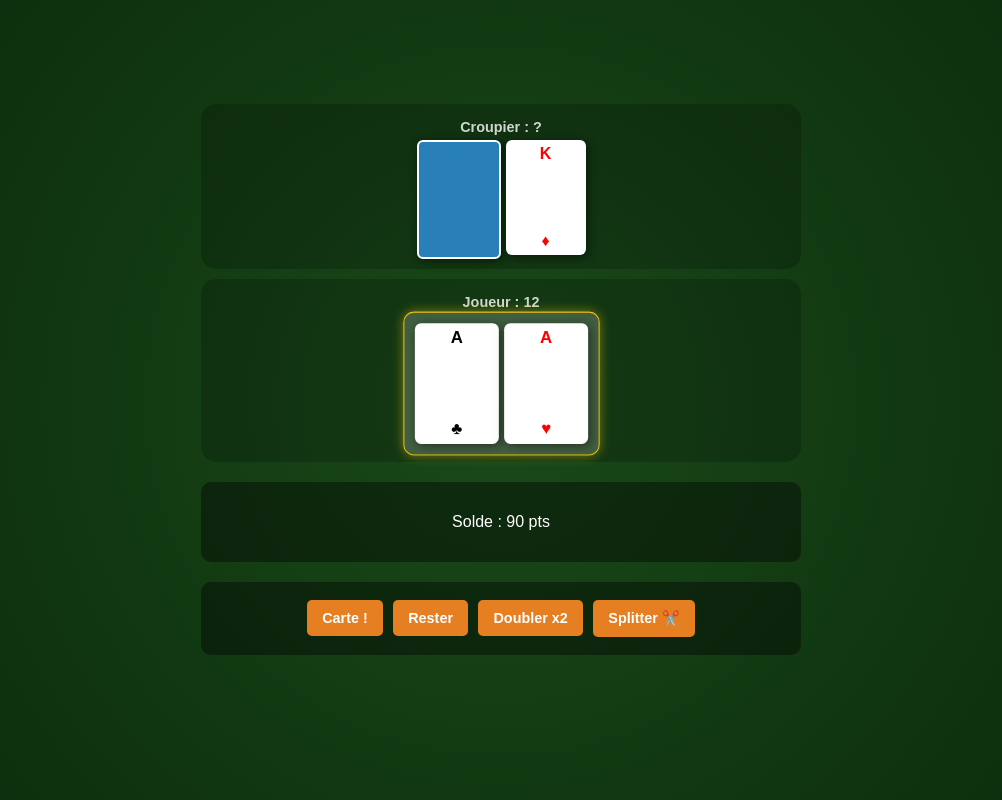
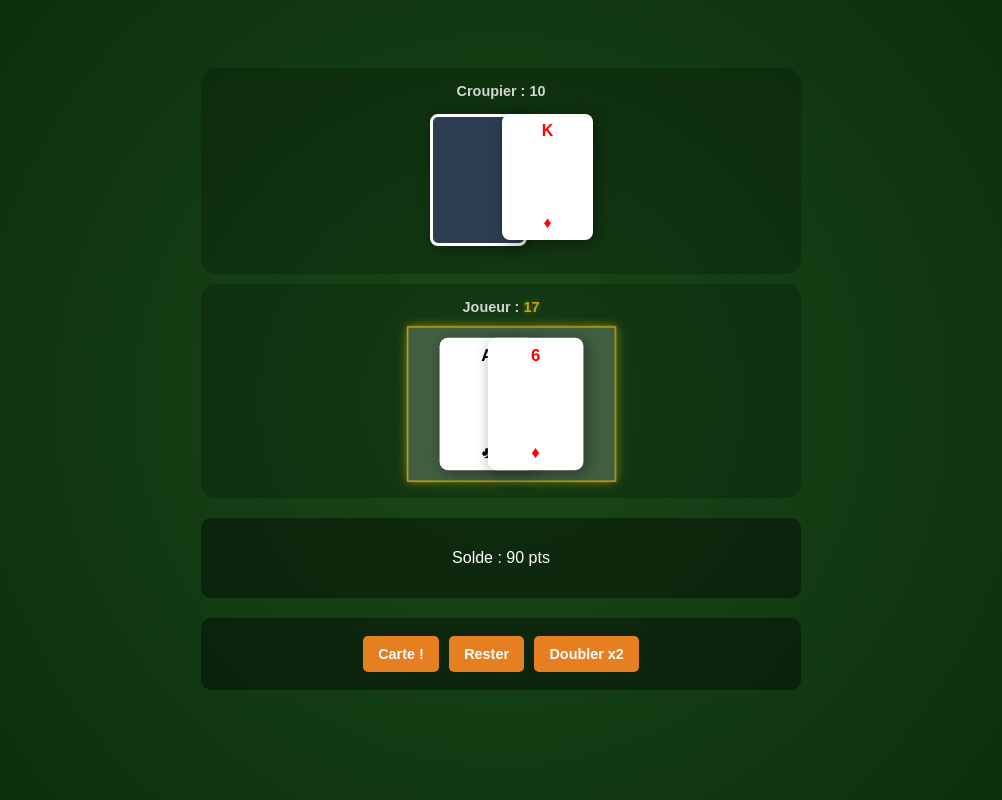
Before and after one commit to lucasvncent-maker/bj, a plain HTML site: page index.html in a window 1280 px wide. Both pictures are taken after a click on the button "Distribuer !". Shown: the whole page, without its empty margins (139-1141 px from the left). Drawn offline with Linux system fonts and the light colour scheme.

Commit message:
Stable with sounds and functionnalities

```diff
--- a/script.js
+++ b/script.js
@@ -1,18 +1,27 @@
 let balance = 100;
 let deck = [];
 let dealerHand = [];
-let playerHands = []; // Tableau d'objets : [{cards: [], bet: 0, active: true, finished: false}]
+let playerHands = [];
 let currentHandIndex = 0;
 let gameOver = false;
 
 const suits = ["♠", "♣", "♥", "♦"];
 const values = ["A", "2", "3", "4", "5", "6", "7", "8", "9", "10", "J", "Q", "K"];
 
+// Sons avec gestion d'erreur (si le navigateur bloque l'audio)
+const chipSound = new Audio('assets\\sounds\\chips.mp3');
+const flipSound= new Audio('assets\\sounds\\flipcard.mp3');
+const sadSound= new Audio('assets\\sounds\\sad.mp3');
+const winSound= new Audio('assets\\sounds\\win.mp3');
+
+function playSound(sound) {
+    sound.currentTime = 0;
+    sound.play().catch(() => {}); // Évite de bloquer le code si l'audio échoue
+}
+
 function getRankValue(card) {
-    if (["10", "J", "Q", "K"].includes(card.value)) {
-        return "10-value"; // On leur donne un nom commun
-    }
-    return card.value; // "A", "2", "3", etc.
+    if (["10", "J", "Q", "K"].includes(card.value)) return "10-value";
+    return card.value;
 }
 
 function createDeck() {
@@ -28,6 +37,7 @@ function createDeck() {
 function getScore(hand) {
     let score = 0;
     let aces = 0;
+    if (!hand) return 0;
     for (let card of hand) {
         if (card.value === "A") { aces += 1; score += 11; }
         else if (["J", "Q", "K"].includes(card.value)) { score += 10; }
@@ -37,7 +47,14 @@ function getScore(hand) {
     return score;
 }
 
-function placeBet() {
+function getVisibleDealerScore() {
+    if (gameOver) return getScore(dealerHand);
+    if (dealerHand.length < 2) return 0;
+    return getScore(dealerHand.slice(1)); // Score de la carte face visible
+}
+
+// --- INITIALISATION ---
+async function placeBet() {
     const betInput = document.getElementById('bet-input');
     const betValue = parseInt(betInput.value);
 
@@ -46,214 +63,204 @@ function placeBet() {
         return;
     }
 
+    playSound(chipSound);
     balance -= betValue;
+
+    // Reset data
     playerHands = [{ cards: [], bet: betValue, finished: false }];
+    dealerHand = [];
     currentHandIndex = 0;
-    dealerHand = [];
+    gameOver = false;
 
+    // Reset UI avant de commencer
+    document.getElementById('player-cards').innerHTML = "";
+    document.getElementById('dealer-cards').innerHTML = "";
+    document.getElementById('message').innerText = "";
     document.getElementById('bet-input-container').classList.add('hidden');
-    document.getElementById('controls').classList.remove('hidden');
 
-    startNewGame();
+    createDeck();
+
+    // Distribution initiale : Joueur -> Dealer -> Joueur -> Dealer
+    await addCardToPlayer(0);
+    await addCardToDealer();
+    await addCardToPlayer(0);
+    await addCardToDealer();
 }
 
-function startNewGame() {
-    createDeck();
-    gameOver = false;
+async function addCardToPlayer(handIdx) {
+    if (!playerHands[handIdx]) return;
+    playerHands[handIdx].cards.push(deck.pop());
+    playSound(flipSound);
+    updateUI();
+    await new Promise(r => setTimeout(r, 400));
+}
 
-    // Distribution initiale
-    playerHands[0].cards.push(deck.pop(), deck.pop());
-    dealerHand.push(deck.pop(), deck.pop());
+async function addCardToDealer() {
+    dealerHand.push(deck.pop());
+    playSound(flipSound);
+    updateUI();
+    await new Promise(r => setTimeout(r, 400));
+}
 
-    updateUI();
-
-    const h = playerHands[0];
-    const val1 = getRankValue(h.cards[0]);
-    const val2 = getRankValue(h.cards[1]);
-
-    // On compare les "RankValues" au lieu des valeurs brutes
-    if (val1 === val2 && balance >= h.bet) {
-        document.getElementById('split-btn').classList.remove('hidden');
-    } else {
-        document.getElementById('split-btn').classList.add('hidden');
+// --- ACTIONS ---
+async function hitPlayer() {
+    await addCardToPlayer(currentHandIndex);
+    if (getScore(playerHands[currentHandIndex].cards) >= 21) {
+        nextHand();
     }
 }
 
-function hitPlayer() {
-    let hand = playerHands[currentHandIndex];
-    hand.cards.push(deck.pop());
-
-    // Désactiver "Doubler" et "Split" après le premier tirage
-    document.getElementById('double-btn').classList.add('hidden');
-    document.getElementById('split-btn').classList.add('hidden');
-
-    if (getScore(hand.cards) > 21) {
-        nextHand();
-    }
-    updateUI();
-}
-
-function doubleDown() {
+async function doubleDown() {
     let hand = playerHands[currentHandIndex];
     if (balance >= hand.bet) {
         balance -= hand.bet;
         hand.bet *= 2;
-        hand.cards.push(deck.pop());
+        await addCardToPlayer(currentHandIndex);
         hand.finished = true;
-        updateUI();
         nextHand();
-    } else {
-        alert("Pas assez de points pour doubler !");
     }
 }
 
-function splitHand() {
+async function splitHand() {
     let hand = playerHands[currentHandIndex];
-    // Créer une deuxième main
     balance -= hand.bet;
+
     let newHand = {
         cards: [hand.cards.pop()],
         bet: hand.bet,
         finished: false
     };
-    hand.cards.push(deck.pop()); // Compléter la main 1
-    newHand.cards.push(deck.pop()); // Compléter la main 2
 
-    playerHands.push(newHand);
-    document.getElementById('split-btn').classList.add('hidden');
+    playerHands.splice(currentHandIndex + 1, 0, newHand);
+
+    playSound(chipSound);
+    // On vide le conteneur visuel car la structure des mains a changé
+    document.getElementById('player-cards').innerHTML = "";
     updateUI();
+
+    await addCardToPlayer(currentHandIndex);
+    await addCardToPlayer(currentHandIndex + 1);
 }
 
 function nextHand() {
     playerHands[currentHandIndex].finished = true;
-
-    // Si il reste une main à jouer
     if (currentHandIndex < playerHands.length - 1) {
         currentHandIndex++;
-
-        // --- CRUCIAL : On met à jour l'interface ici ---
         updateUI();
-
-        // Optionnel : Si la nouvelle main est déjà un Blackjack (21),
-        // on passe automatiquement à la suivante ou au croupier
-        if (getScore(playerHands[currentHandIndex].cards) === 21) {
-            nextHand();
-        }
     } else {
-        // Plus de mains à jouer, c'est au tour du croupier
         stand();
     }
 }
 
-function stand() {
+async function stand() {
     if (gameOver) return;
-
-    // Le croupier ne joue que si au moins une main n'est pas bust
     let allBust = playerHands.every(h => getScore(h.cards) > 21);
-
     if (!allBust) {
         while (getScore(dealerHand) < 17) {
-            dealerHand.push(deck.pop());
+            await addCardToDealer();
         }
     }
-
     resolveGame();
 }
 
 function resolveGame() {
     gameOver = true;
+    updateUI(); // Pour révéler la carte cachée
+
     let finalMsg = "";
     const dScore = getScore(dealerHand);
 
     playerHands.forEach((hand, i) => {
         const pScore = getScore(hand.cards);
-        let msg = `Main ${i+1}: `;
-
-        if (pScore > 21) {
-            msg += "Bust ! ❌";
-        } else if (dScore > 21 || pScore > dScore) {
-            let mult = (pScore === 21 && hand.cards.length === 2) ? 2.5 : 2;
-            balance += Math.floor(hand.bet * mult);
-            msg += "Gagné ! 🏆";
+        let msg = playerHands.length > 1 ? `M${i+1}: ` : "";
+        if (pScore > 21) msg += "Bust! ❌";
+        else if (dScore > 21 || pScore > dScore) {
+            balance += (pScore === 21 && hand.cards.length === 2) ? Math.floor(hand.bet * 2.5) : hand.bet * 2;
+            msg += "Gagné! 🏆";
+            playSound(winSound);
         } else if (pScore < dScore) {
             msg += "Perdu. 🎰";
-        } else {
-            balance += hand.bet;
-            msg += "Égalité. 🤝";
+            playSound(sadSound);
         }
-        finalMsg += msg + " | ";
+        else { balance += hand.bet; msg += "Nul. 🤝"; }
+        finalMsg += msg + " ";
     });
 
     document.getElementById('message').innerText = finalMsg;
-    document.getElementById('controls').classList.add('hidden');
     document.getElementById('reset-btn').classList.remove('hidden');
-    updateUI();
+}
+
+// --- AFFICHAGE (Le moteur du jeu) ---
+function createCardElement(card, isHidden, index) {
+    const div = document.createElement('div');
+    div.className = 'card new-card';
+    div.style.zIndex = index;
+    if (isHidden) {
+        div.classList.add('card-back');
+    } else {
+        div.innerHTML = `<div>${card.value}</div><div>${card.suit}</div>`;
+        if (card.suit === "♥" || card.suit === "♦") div.style.color = "red";
+    }
+    return div;
 }
 
 function updateUI() {
-    // --- 1. CROUPIER ---
+    // 1. Dealer
     const dealerArea = document.getElementById('dealer-cards');
-    dealerArea.innerHTML = `<div class="cards-display" id="dealer-cards-row"></div>`;
-    const dealerRow = document.getElementById('dealer-cards-row');
+    const dealerCardsDom = dealerArea.querySelectorAll('.card');
+    dealerHand.forEach((card, i) => {
+        if (!dealerCardsDom[i]) {
+            dealerArea.appendChild(createCardElement(card, (!gameOver && i === 0), i));
+        } else if (gameOver && i === 0 && dealerCardsDom[i].classList.contains('card-back')) {
+            dealerCardsDom[i].classList.remove('card-back');
+            dealerCardsDom[i].innerHTML = `<div>${card.value}</div><div>${card.suit}</div>`;
+            if (card.suit === "♥" || card.suit === "♦") dealerCardsDom[i].style.color = "red";
+        }
+    });
+    document.getElementById('dealer-score').innerText = getVisibleDealerScore();
 
-    dealerHand.forEach((card, i) => {
-        const div = document.createElement('div');
-        div.className = 'card';
-        if (!gameOver && i === 0) {
-            div.classList.add('card-back');
-            div.innerHTML = "?";
-        } else {
-            div.innerHTML = `<div>${card.value}</div><div>${card.suit}</div>`;
-            if (card.suit === "♥" || card.suit === "♦") div.style.color = "red";
+    // 2. Joueur
+    const playerArea = document.getElementById('player-cards');
+    playerHands.forEach((hand, hIdx) => {
+        let handDiv = document.getElementById(`hand-${hIdx}`);
+        if (!handDiv) {
+            handDiv = document.createElement('div');
+            handDiv.id = `hand-${hIdx}`;
+            handDiv.className = "hand-container";
+            playerArea.appendChild(handDiv);
         }
-        dealerRow.appendChild(div);
+        handDiv.className = "hand-container" + (hIdx === currentHandIndex && !gameOver ? " active-hand" : "");
+
+        const cardsDom = handDiv.querySelectorAll('.card');
+        hand.cards.forEach((card, cIdx) => {
+            if (!cardsDom[cIdx]) {
+                handDiv.appendChild(createCardElement(card, false, cIdx));
+            }
+        });
     });
 
-    // Score du croupier en haut
-    document.getElementById('dealer-score').innerText = (gameOver || dealerHand.length === 0) ? getScore(dealerHand) : "?";
-
-    // --- 2. JOUEUR ---
-    const playerArea = document.getElementById('player-cards');
-    playerArea.innerHTML = ""; // On vide pour reconstruire
-
-    playerHands.forEach((hand, index) => {
-        const handDiv = document.createElement('div');
-        handDiv.className = "hand-container";
-
-        // SI C'EST LA MAIN ACTUELLE : On ajoute la classe "active-hand"
-        if (index === currentHandIndex && !gameOver) {
-            handDiv.classList.add('active-hand');
-        }
-
-        const cardsRow = document.createElement('div');
-        cardsRow.className = "cards-display";
-
-        hand.cards.forEach(card => {
-            const cardDiv = document.createElement('div');
-            cardDiv.className = 'card';
-            cardDiv.innerHTML = `<div>${card.value}</div><div>${card.suit}</div>`;
-            if (card.suit === "♥" || card.suit === "♦") cardDiv.style.color = "red";
-            cardsRow.appendChild(cardDiv);
-        });
-
-        handDiv.appendChild(cardsRow);
-        playerArea.appendChild(handDiv);
-    });
-
-    // --- 3. MISE À JOUR DU SCORE EN HAUT ---
-    // On affiche le score de la main que le joueur est en train de jouer
-    if (playerHands.length > 0) {
-        const currentScore = getScore(playerHands[currentHandIndex].cards);
-        document.getElementById('player-score').innerText = currentScore;
-    } else {
-        document.getElementById('player-score').innerText = "0";
+    if (playerHands[currentHandIndex]) {
+        document.getElementById('player-score').innerText = getScore(playerHands[currentHandIndex].cards);
     }
-
-    // Solde
     document.getElementById('balance-display').innerText = balance;
+    updateControls();
 }
 
-// Events
+function updateControls() {
+    const controls = document.getElementById('controls');
+    if (gameOver || playerHands.length === 0) {
+        controls.classList.add('hidden');
+        return;
+    }
+    controls.classList.remove('hidden');
+    const hand = playerHands[currentHandIndex];
+
+    document.getElementById('double-btn').classList.toggle('hidden', !(hand.cards.length === 2 && balance >= hand.bet));
+    const canSplit = hand.cards.length === 2 && getRankValue(hand.cards[0]) === getRankValue(hand.cards[1]) && balance >= hand.bet;
+    document.getElementById('split-btn').classList.toggle('hidden', !canSplit);
+}
+
+// --- BOUTONS ---
 document.getElementById('deal-btn').onclick = placeBet;
 document.getElementById('hit-btn').onclick = hitPlayer;
 document.getElementById('stand-btn').onclick = nextHand;
@@ -261,19 +268,11 @@ document.getElementById('double-btn').onclick = doubleDown;
 document.getElementById('split-btn').onclick = splitHand;
 document.getElementById('reset-btn').onclick = () => {
     if (balance < 5) balance = 100;
-
-    // Reset complet de l'interface pour la nouvelle mise
+    document.getElementById('bet-input-container').classList.remove('hidden');
+    document.getElementById('reset-btn').classList.add('hidden');
+    document.getElementById('player-cards').innerHTML = "";
+    document.getElementById('dealer-cards').innerHTML = "";
     playerHands = [];
     dealerHand = [];
-    document.getElementById('player-score').innerText = "0";
-    document.getElementById('dealer-score').innerText = "0";
-    document.getElementById('message').innerText = "";
-    document.getElementById('player-cards').innerHTML = "";
-    document.getElementById('dealer-cards').innerHTML = "";
-
-    document.getElementById('bet-input-container').classList.remove('hidden');
-    document.getElementById('reset-btn').classList.add('hidden');
-    document.getElementById('double-btn').classList.remove('hidden');
-
     updateUI();
 };
--- a/style.css
+++ b/style.css
@@ -34,22 +34,26 @@ h1 { font-size: 1.2rem; margin: 5px 0; color: #f1c40f; }
 h2 { font-size: 0.9rem; margin: 5px; opacity: 0.8; }
 
 /* Conteneur des mains (pour le split) */
-#player-cards {
+#player-cards, #dealer-cards {
     display: flex;
     justify-content: center;
+    align-items: flex-start;
     gap: 20px;
-    flex-wrap: wrap;
+    flex-wrap: nowrap; /* Empêche de passer à la ligne */
+    min-height: 140px;
+    width: 100%;
 }
 
 /* Style de base d'une main */
-.hand-container {
-    display: flex;
-    flex-direction: column;
+.hand-container, .cards-display {
+    display: flex !important;
+    flex-direction: row !important; /* Force l'alignement horizontal */
+    justify-content: center;
     align-items: center;
-    padding: 10px;
-    border-radius: 10px;
-    transition: all 0.3s ease; /* Animation fluide quand on change de main */
-    background: rgba(255, 255, 255, 0.05); /* Fond très léger par défaut */
+    padding: 10px 30px;
+    position: relative;
+    /* On s'assure qu'une main ne prend pas toute la largeur pour le split */
+    min-width: 100px;
 }
 
 .active-hand {
@@ -60,33 +64,75 @@ h2 { font-size: 0.9rem; margin: 5px; opacity: 0.8; }
 }
 
 /* Style des CARTES (Redimensionnées) */
-.cards-display {
+.cards-row {
     display: flex;
-    justify-content: center;
-    gap: 5px;
-    min-height: 100px;
+    justify-content: center; /* Centre les cartes horizontalement */
+    align-items: center;
+    min-height: 120px;
+    padding: 10px;
+    width: 100%;
 }
 
+
+/* On retire l'animation par défaut de .card */
 .card {
-    width: 70px; /* Plus petit pour que ça tienne */
-    height: 105px;
+    width: 75px;
+    height: 110px;
     background: white;
     color: black;
-    border-radius: 6px;
+    border-radius: 8px;
     display: flex;
     flex-direction: column;
     justify-content: space-between;
-    padding: 5px;
+    padding: 8px;
     font-weight: bold;
-    font-size: 1rem;
-    box-shadow: 2px 2px 10px rgba(0,0,0,0.5);
-    animation: slideIn 0.3s ease-out;
+    box-shadow: 3px 3px 15px rgba(0,0,0,0.4);
+
+    /* SUPERPOSITION FORCÉE */
+    margin-left: -45px;
+    flex-shrink: 0; /* Empêche la carte de s'écraser */
+
+    position: relative;
+    transition: transform 0.3s ease, margin 0.3s ease;
 }
 
+/* On crée une classe spécifique pour l'animation d'entrée */
+.card.new-card {
+    animation: dealCard 0.4s cubic-bezier(0.175, 0.885, 0.32, 1.275) forwards;
+}
+
+@keyframes dealCard {
+    0% { transform: translateY(-100px) rotate(20deg); opacity: 0; }
+    100% { transform: translateY(0) rotate(0deg); opacity: 1; }
+}
+
+/* On annule la marge négative pour la première carte pour que le groupe soit centré */
+.card:first-child {
+    margin-left: 0 !important;
+}
+
+/* Effet au survol : la carte se soulève pour mieux la voir */
+.card:hover {
+    transform: translateY(-15px) rotate(-2deg);
+    z-index: 100; /* Passe au dessus des autres */
+    cursor: pointer;
+}
+
+/* Dos de carte plus élégant */
 .card-back {
-    background: #2980b9 !important;
-    color: #2980b9 !important;
-    border: 2px solid white;
+    background: #2c3e50 !important;
+    background-image:
+        radial-gradient(circle, transparent 20%, #2c3e50 20%, #2c3e50 80%, transparent 80%, transparent),
+        radial-gradient(circle, transparent 20%, #2c3e50 20%, #2c3e50 80%, transparent 80%, transparent) !important;
+    background-size: 10px 10px !important;
+    background-position: 0 0, 5px 5px !important;
+    border: 3px solid white;
+}
+
+/* Lueur sur le score du joueur actif */
+#player-score {
+    color: #f1c40f;
+    text-shadow: 0 0 5px rgba(241, 196, 15, 0.5);
 }
 
 /* Contrôles */
```
Also changed, not shown: sound.js (added), 4 other files.
